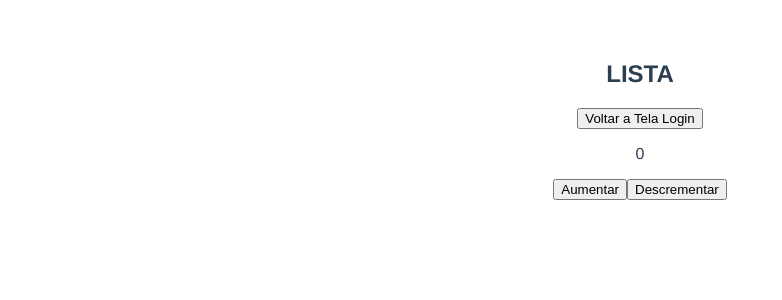
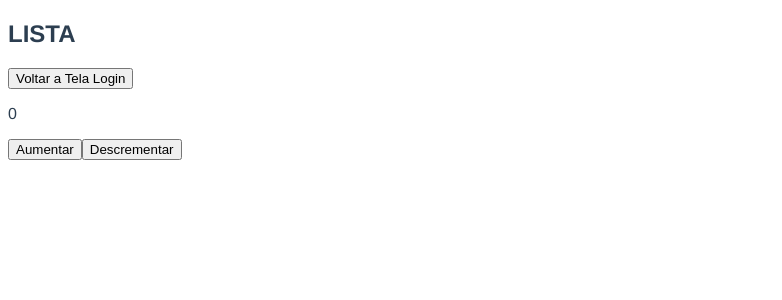
Before and after one commit to AndreNascimento1998/ionic-vue, a Vue app: page /lista in a window 1280 px wide. Shown: the top 300 px of the page, without its empty margins (0-782 px from the left). Built offline with nearby package versions, Linux system fonts and the light colour scheme; what @ionic/vue would draw is missing.

Commit message:
fix: retirado o text-center e margin top global

```diff
--- a/src/App.vue
+++ b/src/App.vue
@@ -1,5 +1,5 @@
 <template>
-  <router-view />
+  <router-view/>
 </template>
 
 <script setup></script>
@@ -9,8 +9,6 @@
   font-family: Avenir, Helvetica, Arial, sans-serif;
   -webkit-font-smoothing: antialiased;
   -moz-osx-font-smoothing: grayscale;
-  text-align: center;
   color: #2c3e50;
-  margin-top: 60px;
 }
 </style>
```
